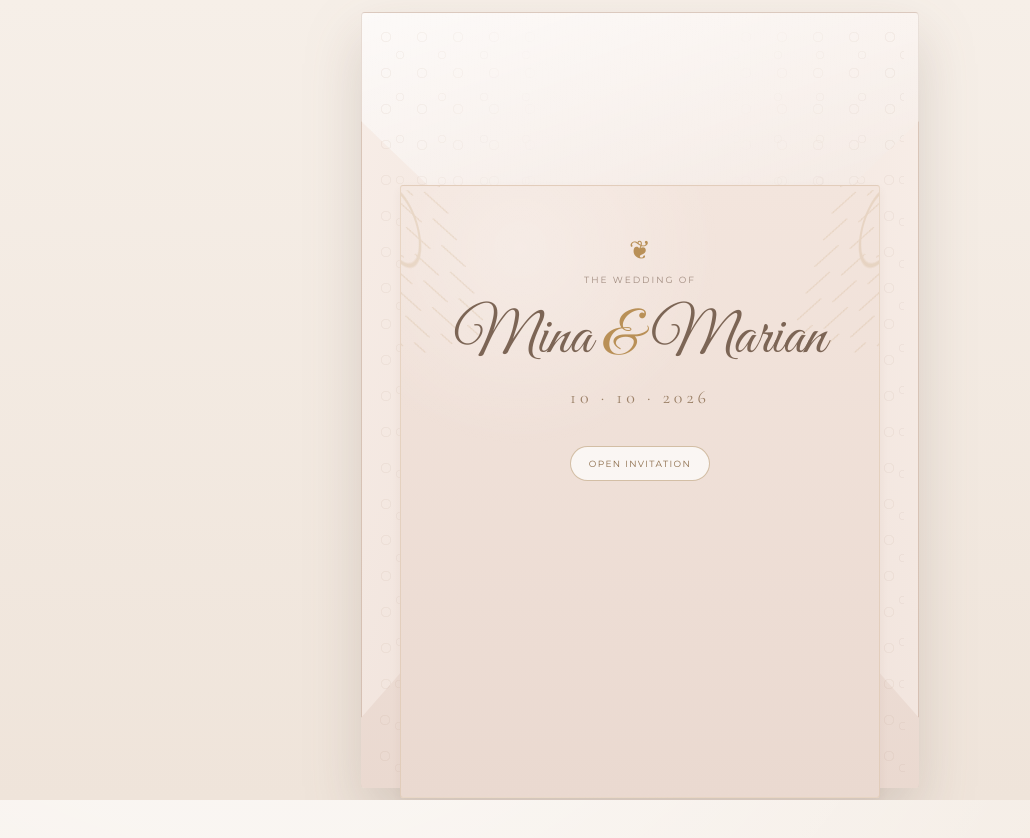
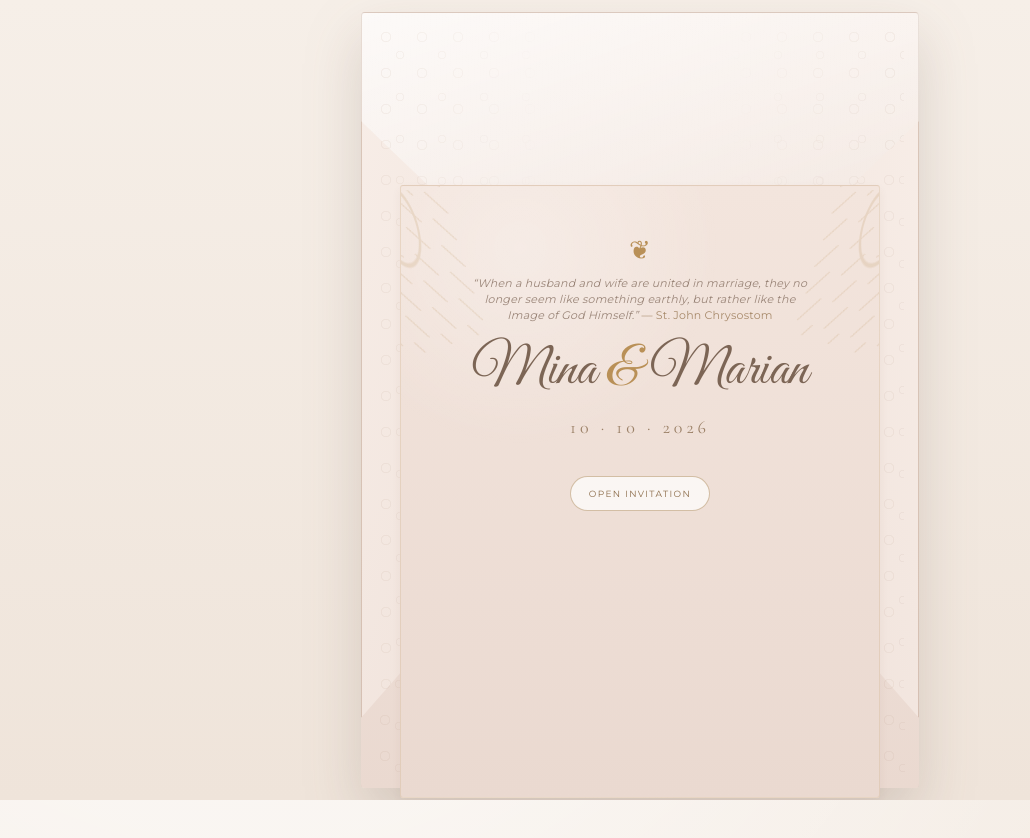
Before and after one commit to Mina-Marian/Mina-Marian-Wedding, a plain HTML site: page index.html in a window 1280 px wide. Both pictures are taken after a click on the button "M&M". Shown: the top 838 px of the page, without its empty margins (0-1030 px from the left). Drawn offline with nearby package versions, Linux system fonts and the light colour scheme.

Commit message:
Add files via upload

```diff
--- a/index.html
+++ b/index.html
@@ -19,8 +19,8 @@
         <div class="envelope-back"></div>
         <div class="invite-preview" id="invitePreview">
           <div class="preview-ornament preview-reveal">❦</div>
-          <p class="preview-kicker preview-reveal">The Wedding Of</p>
-          <h1 class="preview-reveal">Mina <span>&</span> Marian</h1>
+          <p class="preview-kicker preview-reveal">&ldquo;When a husband and wife are united in marriage, they no longer seem like something earthly, but rather like the Image of God Himself.&rdquo; <span class="quote-author">&mdash; St. John Chrysostom</span></p>
+          <h1 class="preview-reveal">Mina <span>&amp;</span> Marian</h1>
           <p class="preview-date preview-reveal">10 · 10 · 2026</p>
           <button class="open-invite-btn preview-reveal" id="openInviteBtn" type="button">Open Invitation</button>
         </div>
--- a/styles.css
+++ b/styles.css
@@ -157,15 +157,8 @@ button { cursor: pointer; touch-action: manipulation; -webkit-tap-highlight-colo
 .invite-preview::before { left: -42px; transform: rotate(-18deg); }
 .invite-preview::after { right: -42px; transform: scaleX(-1) rotate(-18deg); }
 .preview-ornament { color: var(--gold); font-size: 26px; }
-.preview-kicker { margin: 8px 0 0; text-transform: uppercase; letter-spacing: .22em; font-size: 9px; color: #a08b7f; }
-.invite-preview h1 {
-  margin: 24px 0 10px;
-  font-family: "Great Vibes", cursive;
-  color: #7c6555;
-  font-weight: 400;
-  font-size: clamp(42px, 12vw, 62px);
-  line-height: .95;
-}
+.preview-kicker { margin: 10px auto 0; max-width: 78%; text-transform: none; letter-spacing: .02em; font-size: clamp(9px, 1.7vw, 11px); line-height: 1.45; color: #9a8578; font-style: italic; }
+.invite-preview h1 { margin: 18px 0 10px; font-family: "Great Vibes", cursive; color: #7c6555; font-weight: 400; font-size: clamp(36px, 10vw, 56px); line-height: 1; white-space: nowrap; }
 .invite-preview h1 span { color: var(--gold); }
 .preview-date { font-family: "Cormorant Garamond", serif; font-size: 18px; letter-spacing: .22em; color: #9b8067; }
 .preview-reveal {
@@ -431,3 +424,6 @@ footer p { margin:8px 0; font-family:"Cormorant Garamond", serif; font-size:16px
     height: min(130.56vw, calc(100dvh - 16px));
   }
 }
+
+.quote-author { display: inline; font-style: normal; color: #a88a6b; white-space: nowrap; }
+@media (max-width: 420px) { .preview-kicker { max-width: 84%; font-size: 9px; } .invite-preview h1 { font-size: clamp(34px, 9vw, 48px); } }
```
